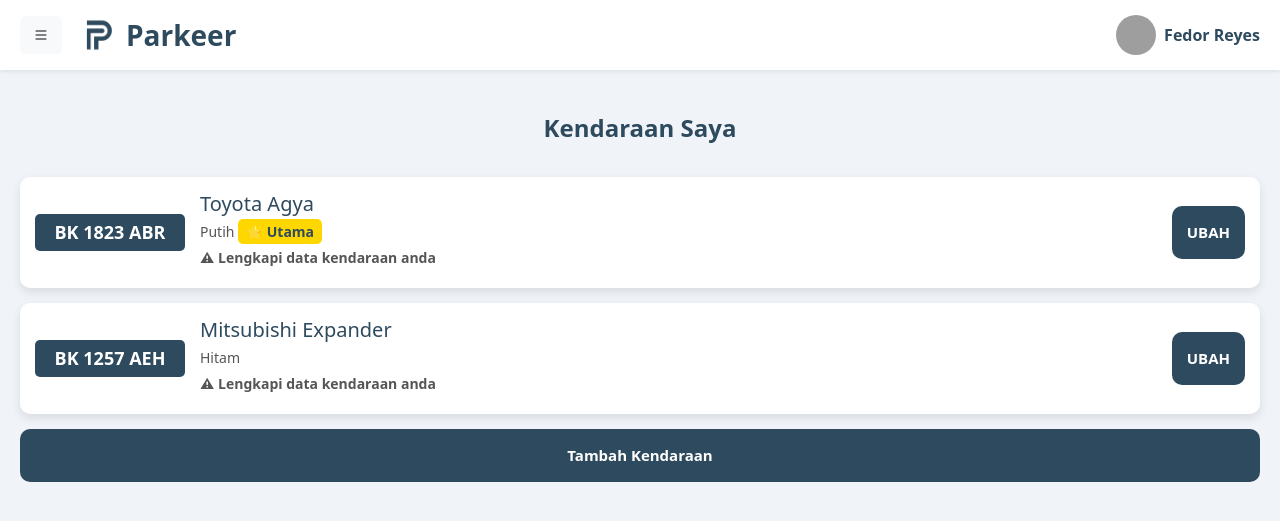
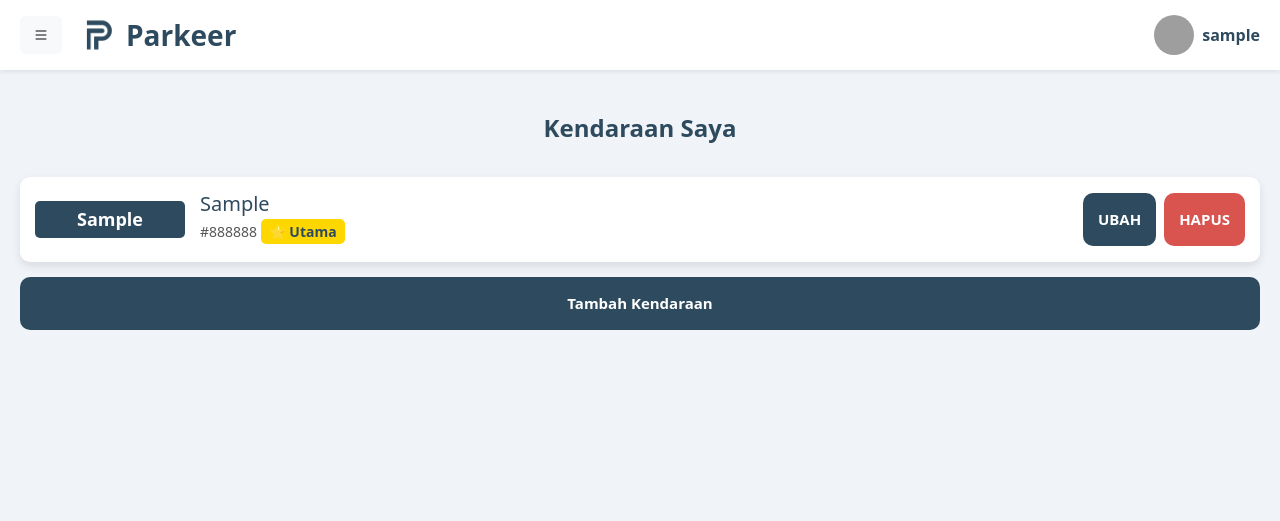
Before and after one commit to Leofernandy/e-parking, a PHP site: page /KelolaKendaraan.php in a window 1280 px wide. Shown: the top 521 px of the page. Run offline with PHP 8.4, Linux system fonts and the light colour scheme; the visitor is signed in with stand-in values (Sample User, id 1); tables that the repository leaves empty or names only in its code hold one stand-in row (values such as "Sample post"); grey boxes are pictures that could not be loaded.

Commit message:
Update KelolaKendaraan.php

```diff
--- a/KelolaKendaraan.php
+++ b/KelolaKendaraan.php
@@ -1,3 +1,98 @@
+<?php
+session_start();
+if (!isset($_SESSION['user_id'])) {
+    echo "<script>
+        alert('Silakan login terlebih dahulu!');
+        window.location.href = 'login.php';
+    </script>";
+    exit();
+}
+
+// Koneksi database
+try {
+    $pdo = new PDO("mysql:host=localhost;dbname=parkeer_db", "root", "");
+    $pdo->setAttribute(PDO::ATTR_ERRMODE, PDO::ERRMODE_EXCEPTION);
+} catch (PDOException $e) {
+    die("Koneksi gagal: " . $e->getMessage());
+}
+
+// =====================
+// Handle Tambah Kendaraan
+if (isset($_POST['add_vehicle'])) {
+    $plate = $_POST['plate'];
+    $brand = $_POST['brand'];
+    $color = $_POST['color'];
+
+    $stmt = $pdo->prepare("INSERT INTO vehicles (user_id, plate, brand, color) VALUES (?, ?, ?, ?)");
+    $stmt->execute([$_SESSION['user_id'], $plate, $brand, $color]);
+
+    echo "<script>
+        alert('Kendaraan berhasil ditambahkan!');
+        window.location.href = 'KelolaKendaraan.php';
+    </script>";
+    exit();
+}
+
+// =====================
+// Handle Edit Kendaraan
+if (isset($_POST['edit_vehicle'])) {
+    $vehicle_id = $_POST['vehicle_id'];
+    $plate = $_POST['plate'];
+    $brand = $_POST['brand'];
+    $color = $_POST['color'];
+
+    $stmt = $pdo->prepare("UPDATE vehicles SET plate = ?, brand = ?, color = ? WHERE id = ? AND user_id = ?");
+    $stmt->execute([$plate, $brand, $color, $vehicle_id, $_SESSION['user_id']]);
+
+    echo "<script>
+        alert('Kendaraan berhasil diupdate!');
+        window.location.href = 'KelolaKendaraan.php';
+    </script>";
+    exit();
+}
+
+// =====================
+// Handle Hapus Kendaraan
+if (isset($_POST['delete_vehicle'])) {
+    $vehicle_id = $_POST['vehicle_id'];
+
+    $stmt = $pdo->prepare("DELETE FROM vehicles WHERE id = ? AND user_id = ?");
+    $stmt->execute([$vehicle_id, $_SESSION['user_id']]);
+
+    echo "<script>
+        alert('Kendaraan berhasil dihapus!');
+        window.location.href = 'KelolaKendaraan.php';
+    </script>";
+    exit();
+}
+
+// =====================
+// Handle Set Kendaraan Utama
+if (isset($_POST['set_primary'])) {
+    $vehicle_id = $_POST['vehicle_id'];
+
+    // Pertama, reset semua kendaraan user jadi bukan utama
+    $stmt = $pdo->prepare("UPDATE vehicles SET is_primary = 0 WHERE user_id = ?");
+    $stmt->execute([$_SESSION['user_id']]);
+
+    // Lalu set kendaraan ini jadi utama
+    $stmt = $pdo->prepare("UPDATE vehicles SET is_primary = 1 WHERE id = ? AND user_id = ?");
+    $stmt->execute([$vehicle_id, $_SESSION['user_id']]);
+
+    $_SESSION['success'] = "Kendaraan berhasil dijadikan utama!";
+    header("Location: KelolaKendaraan.php");
+    exit();
+}
+
+
+// Ambil kendaraan user
+$stmt = $pdo->prepare("SELECT * FROM vehicles WHERE user_id = ?");
+$stmt->execute([$_SESSION['user_id']]);
+$vehicles = $stmt->fetchAll(PDO::FETCH_ASSOC);
+?>
+
+
+
 <!DOCTYPE html>
 <html lang="id">
 <head>
@@ -140,6 +235,23 @@
             color:white;
 
         }
+
+
+        .primary-btn {
+            background: #FFD700; /* Warna kuning emas */
+            color: #2E4A5E; /* Navy, sama kayak teks di status */
+            border: none;
+            padding: 15px 15px;
+            border-radius: 10px;
+            cursor: pointer;
+            font-size: 15px;
+            font-weight: bold;
+            margin:10px;
+        }
+        .primary-btn:hover {
+            background: #e6c200; /* Sedikit lebih gelap saat hover */
+        }
+
     </style>
 </head>
 <body>
@@ -153,8 +265,8 @@
             </a>
         </div>
         <div class="d-flex align-items-center">
-            <img src="assets/img/profilepic.jpg" alt="Foto Profil" class="profile-img me-2">
-            <span class="fw-bold text-navy">Fedor Reyes</span>
+            <img src="<?php echo $_SESSION['foto_profile']; ?>" alt="Foto Profil" class="profile-img me-2">
+            <span class="fw-bold text-navy"><?php echo htmlspecialchars($_SESSION['user_nama']); ?></span>
         </div>
     </nav>
 
@@ -169,68 +281,96 @@
     <div class="vehicle-container">
     <div class="header text-center fw-bold fs-4 mb-3 text-navy">Kendaraan Saya</div>
 
+    <?php foreach ($vehicles as $vehicle): ?>
         <section class="vehicle-card">
-            <div class="plate">BK 1823 ABR</div>
+            <div class="plate"><?php echo htmlspecialchars($vehicle['plate']); ?></div>
             <div class="details">
-                <h2>Toyota Agya</h2>
-                <p>Putih <span class="status">⭐ Utama</span></p>
-                <p class="warning">⚠ Lengkapi data kendaraan anda</p>
+                <h2><?php echo htmlspecialchars($vehicle['brand']); ?></h2>
+                <p><?php echo htmlspecialchars($vehicle['color']); ?>
+                    <?php if ($vehicle['is_primary']): ?>
+                        <span class="status">⭐ Utama</span>
+                    <?php endif; ?>
+                </p>
             </div>
-            <button class="edit-btn" data-bs-toggle="modal" data-bs-target="#editVehicleModal">UBAH</button>
+            <?php if (!$vehicle['is_primary']): ?>
+    <form method="POST" action="KelolaKendaraan.php" style="display:inline;">
+        <input type="hidden" name="vehicle_id" value="<?php echo $vehicle['id']; ?>">
+        <button type="submit" name="set_primary" class="primary-btn ms-2">JADIKAN UTAMA</button>
+    </form>
+<?php endif; ?>
+
+            <button class="edit-btn"
+    data-bs-toggle="modal"
+    data-bs-target="#editVehicleModal"
+    data-id="<?php echo $vehicle['id']; ?>"
+    data-plate="<?php echo htmlspecialchars($vehicle['plate']); ?>"
+    data-brand="<?php echo htmlspecialchars($vehicle['brand']); ?>"
+    data-color="<?php echo htmlspecialchars($vehicle['color']); ?>"
+>UBAH</button>
+
+
+
+            <form method="POST" action="KelolaKendaraan.php" onsubmit="return confirm('Yakin hapus kendaraan ini?')">
+    <input type="hidden" name="vehicle_id" value="<?php echo $vehicle['id']; ?>">
+    <button type="submit" name="delete_vehicle" class="edit-btn btn-danger ms-2" style="background:#D9534F;">HAPUS</button>
+
+</form>
+
         </section>
-        <section class="vehicle-card">
-            <div class="plate">BK 1257 AEH</div>
-            <div class="details">
-                <h2>Mitsubishi Expander</h2>
-                <p>Hitam</p>
-                <p class="warning">⚠ Lengkapi data kendaraan anda</p>
-            </div>
-            <button class="edit-btn" data-bs-toggle="modal" data-bs-target="#editVehicleModal">UBAH</button>
-        </section>
+    <?php endforeach; ?>
+
     <button class="add-btn" data-bs-toggle="modal" data-bs-target="#addVehicleModal">Tambah Kendaraan</button>
 </div>
+
 
     <!-- Modal Tambah Kendaraan -->
 <div class="modal fade" id="addVehicleModal" tabindex="-1" aria-labelledby="addVehicleModalLabel" aria-hidden="true">
     <div class="modal-dialog">
+        <form method="POST" action="KelolaKendaraan.php">
             <div class="modal-content">
                 <div class="modal-header">
                     <h5 class="modal-title" id="addVehicleModalLabel">Tambah Kendaraan</h5>
                     <button type="button" class="btn-close" data-bs-dismiss="modal" aria-label="Close"></button>
                 </div>
                 <div class="modal-body">
-                    <input type="text" class="form-control mb-2" placeholder="Nomor Plat Kendaraan">
-                    <input type="text" class="form-control mb-2" placeholder="Merek Kendaraan">
-                    <input type="text" class="form-control mb-2" placeholder="Warna Kendaraan">
+                    <input type="text" name="plate" class="form-control mb-2" placeholder="Nomor Plat Kendaraan" required>
+                    <input type="text" name="brand" class="form-control mb-2" placeholder="Merek Kendaraan" required>
+                    <input type="text" name="color" class="form-control mb-2" placeholder="Warna Kendaraan" required>
                 </div>
                 <div class="modal-footer">
                     <button type="button" class="btn btn-secondary" data-bs-dismiss="modal">Tutup</button>
-                    <button type="button" class="btn btn-navy">Simpan</button>
+                    <button type="submit" name="add_vehicle" class="btn btn-navy">Simpan</button>
                 </div>
             </div>
+        </form>
     </div>
 </div>
+
 
 <!-- Modal Edit Kendaraan -->
 <div class="modal fade" id="editVehicleModal" tabindex="-1" aria-labelledby="editVehicleModalLabel" aria-hidden="true">
     <div class="modal-dialog">
+        <form method="POST" action="KelolaKendaraan.php">
             <div class="modal-content">
                 <div class="modal-header">
                     <h5 class="modal-title" id="editVehicleModalLabel">Edit Kendaraan</h5>
                     <button type="button" class="btn-close" data-bs-dismiss="modal" aria-label="Close"></button>
                 </div>
                 <div class="modal-body">
-                    <input type="text" class="form-control mb-2" value="BK 1223 AEJ">
-                    <input type="text" class="form-control mb-2" value="Toyota Agya">
-                    <input type="text" class="form-control mb-2" value="Putih">
+                    <input type="hidden" name="vehicle_id" id="edit_vehicle_id">
+                    <input type="text" name="plate" id="edit_plate" class="form-control mb-2" placeholder="Nomor Plat Kendaraan" required>
+                    <input type="text" name="brand" id="edit_brand" class="form-control mb-2" placeholder="Merek Kendaraan" required>
+                    <input type="text" name="color" id="edit_color" class="form-control mb-2" placeholder="Warna Kendaraan" required>
                 </div>
                 <div class="modal-footer">
                     <button type="button" class="btn btn-secondary" data-bs-dismiss="modal">Tutup</button>
-                    <button type="button" class="btn btn-primary">Simpan Perubahan</button>
+                    <button type="submit" name="edit_vehicle" class="btn btn-primary">Simpan Perubahan</button>
                 </div>
             </div>
+        </form>
     </div>
 </div>
+
 
     <script src="https://cdn.jsdelivr.net/npm/bootstrap@5.3.0/dist/js/bootstrap.bundle.min.js"></script>
     <script>
@@ -240,43 +380,18 @@
     </script>
     <script>
     document.addEventListener("DOMContentLoaded", function() {
-        const addVehicleButton = document.querySelector("#addVehicleModal .btn-navy");
-        const vehicleContainer = document.querySelector(".vehicle-container");
+        document.querySelectorAll('.edit-btn').forEach(function(button) {
+            button.addEventListener('click', function() {
+                document.getElementById('edit_plate').value = this.getAttribute('data-plate');
+                document.getElementById('edit_brand').value = this.getAttribute('data-brand');
+                document.getElementById('edit_color').value = this.getAttribute('data-color');
+                document.getElementById('edit_vehicle_id').value = this.getAttribute('data-id');
+            });
+        });
 
-        addVehicleButton.addEventListener("click", function() {
-            const plateInput = document.querySelector("#addVehicleModal input:nth-child(1)").value;
-            const brandInput = document.querySelector("#addVehicleModal input:nth-child(2)").value;
-            const colorInput = document.querySelector("#addVehicleModal input:nth-child(3)").value;
-
-            if (plateInput && brandInput && colorInput) {
-                const vehicleCard = document.createElement("section");
-                vehicleCard.classList.add("vehicle-card");
-                vehicleCard.innerHTML = `
-                    <div class="plate">${plateInput}</div>
-                    <div class="details">
-                        <h2>${brandInput}</h2>
-                        <p>${colorInput}</p>
-                        <p class="warning">⚠ Lengkapi data kendaraan anda</p>
-                    </div>
-                    <button class="edit-btn" data-bs-toggle="modal" data-bs-target="#editVehicleModal">UBAH</button>
-                `;
-
-                vehicleContainer.insertBefore(vehicleCard, document.querySelector(".add-btn"));
-
-                // Reset input fields
-                document.querySelector("#addVehicleModal input:nth-child(1)").value = "";
-                document.querySelector("#addVehicleModal input:nth-child(2)").value = "";
-                document.querySelector("#addVehicleModal input:nth-child(3)").value = "";
-
-                // Tutup modal setelah menambahkan kendaraan
-                var modal = bootstrap.Modal.getInstance(document.getElementById('addVehicleModal'));
-                modal.hide();
-            } else {
-                alert("Harap isi semua kolom kendaraan!");
-            }
-        });
     });
 </script>
 
+
 </body>
 </html>
```
Lines whose indentation alone changed are shown as unchanged.
